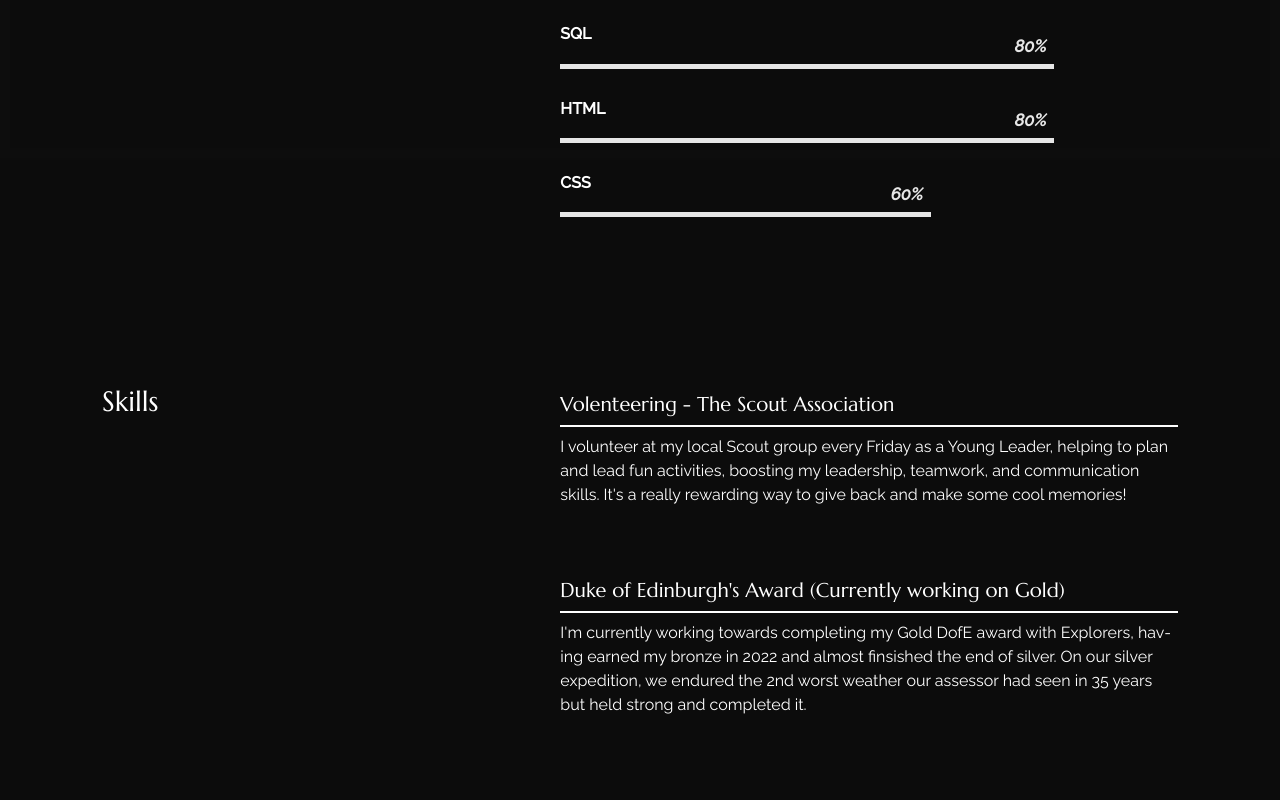
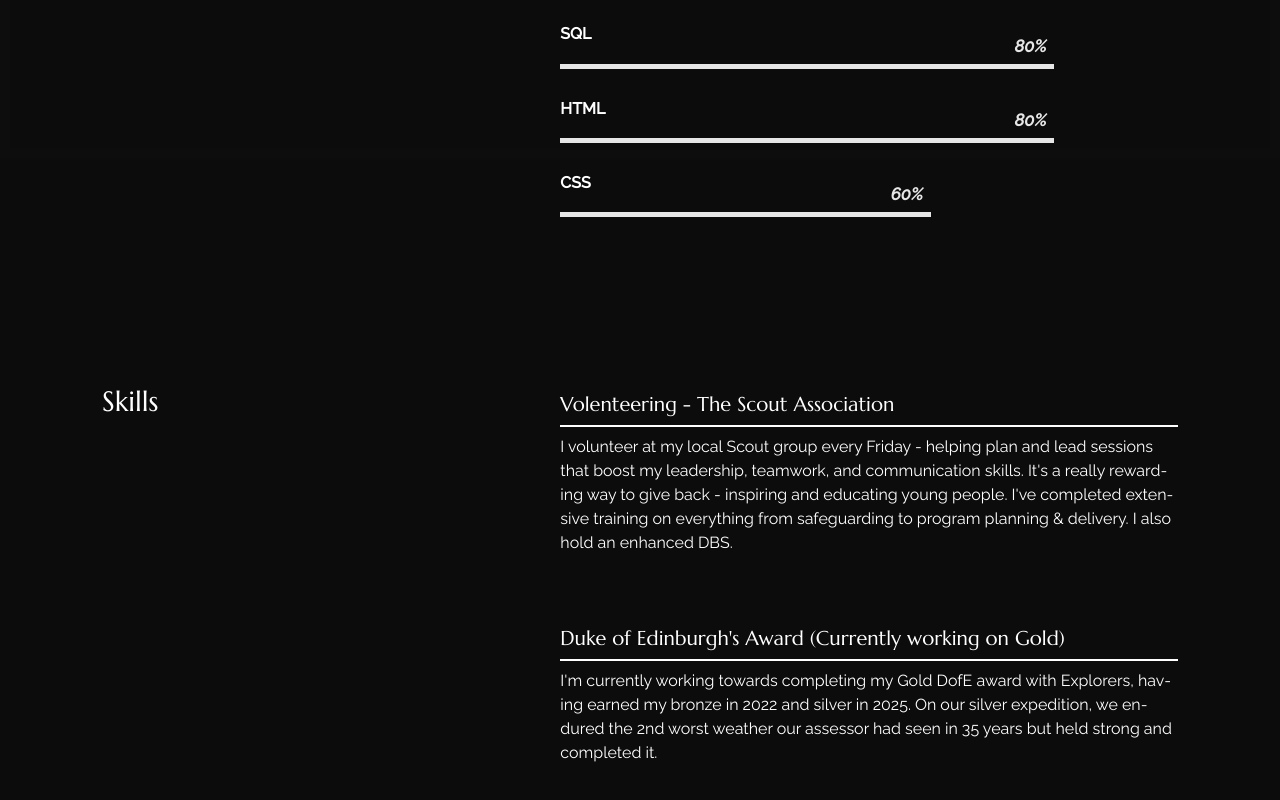
Before and after one commit to Jack-Lowe-7/site, a React (Create React App) app in the folder my-react-app/: page /about in a window 1280 px wide. Shown: the part 642-1442 px from the top of the page. Built offline with nearby package versions, Linux system fonts and the light colour scheme.

Commit message:
Update content_option.js

```diff
--- a/my-react-app/src/content_option.js
+++ b/my-react-app/src/content_option.js
@@ -11,7 +11,7 @@ const introdata = {
         second: "I code cool projects",
         third: "cybersecurity enthusiast",
     },
-    description: "Welcome to my portfolio - while my experience is not as large as others, it's constantly growing and improving.",
+    description: "Welcome to my portfolio. While my experience may not be extensive yet, it’s continuously growing and evolving.",
     your_img_url: "https://raw.githubusercontent.com/Jack-Lowe-7/site/refs/heads/main/my-react-app/src/assets/images/Me.jpg",
 };
 
@@ -57,11 +57,11 @@ const skills = [{
 
 const services = [{
         title: "Volenteering - The Scout Association",
-        description: "I volunteer at my local Scout group every Friday as a Young Leader, helping to plan and lead fun activities, boosting my leadership, teamwork, and communication skills. It's a really rewarding way to give back and make some cool memories!",
+        description: "I volunteer at my local Scout group every Friday - helping plan and lead sessions that boost my leadership, teamwork, and communication skills. It's a really rewarding way to give back - inspiring and educating young people. I've completed extensive training on everything from safeguarding to program planning & delivery. I also hold an enhanced DBS.",
     },
     {
         title: "Duke of Edinburgh's Award (Currently working on Gold)",
-        description: "I'm currently working towards completing my Gold DofE award with Explorers, having earned my bronze in 2022 and almost finsished the end of silver. On our silver expedition, we endured the 2nd worst weather our assessor had seen in 35 years but held strong and completed it.",
+        description: "I'm currently working towards completing my Gold DofE award with Explorers, having earned my bronze in 2022 and silver in 2025. On our silver expedition, we endured the 2nd worst weather our assessor had seen in 35 years but held strong and completed it.",
     },
 ];
 
```
